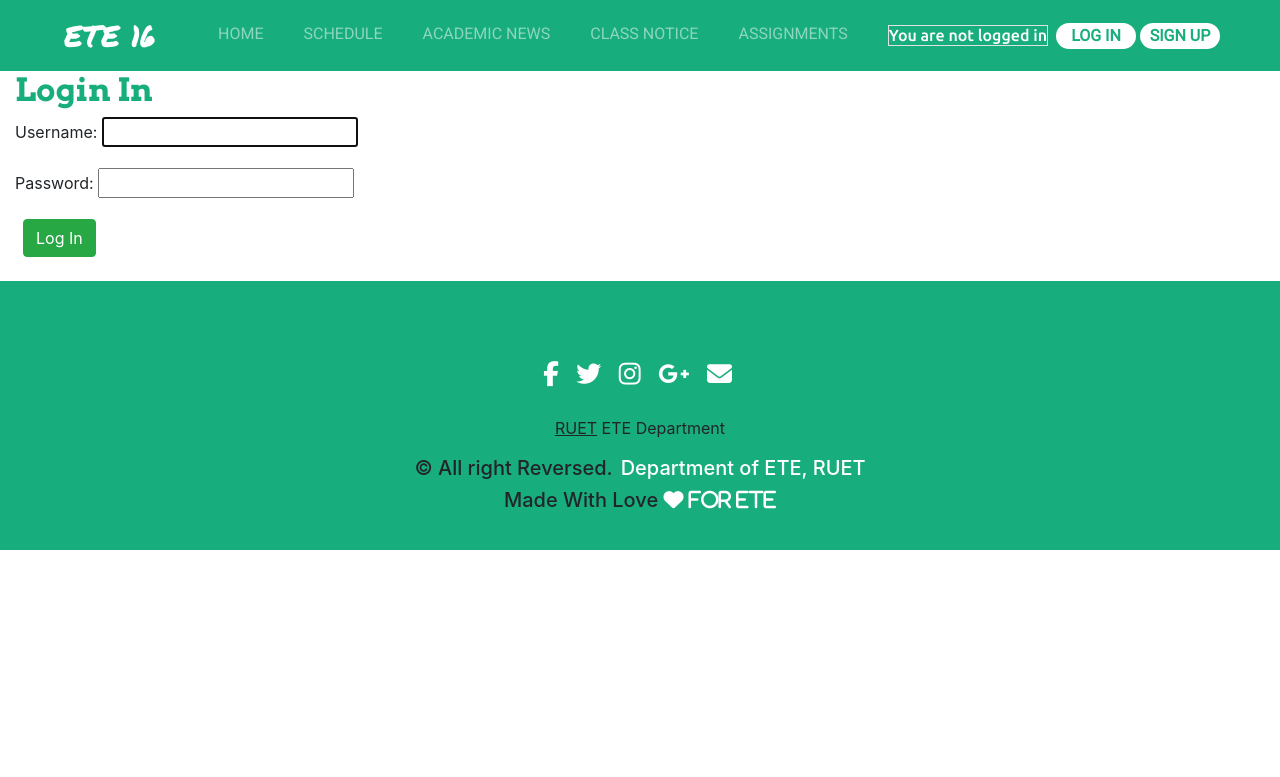
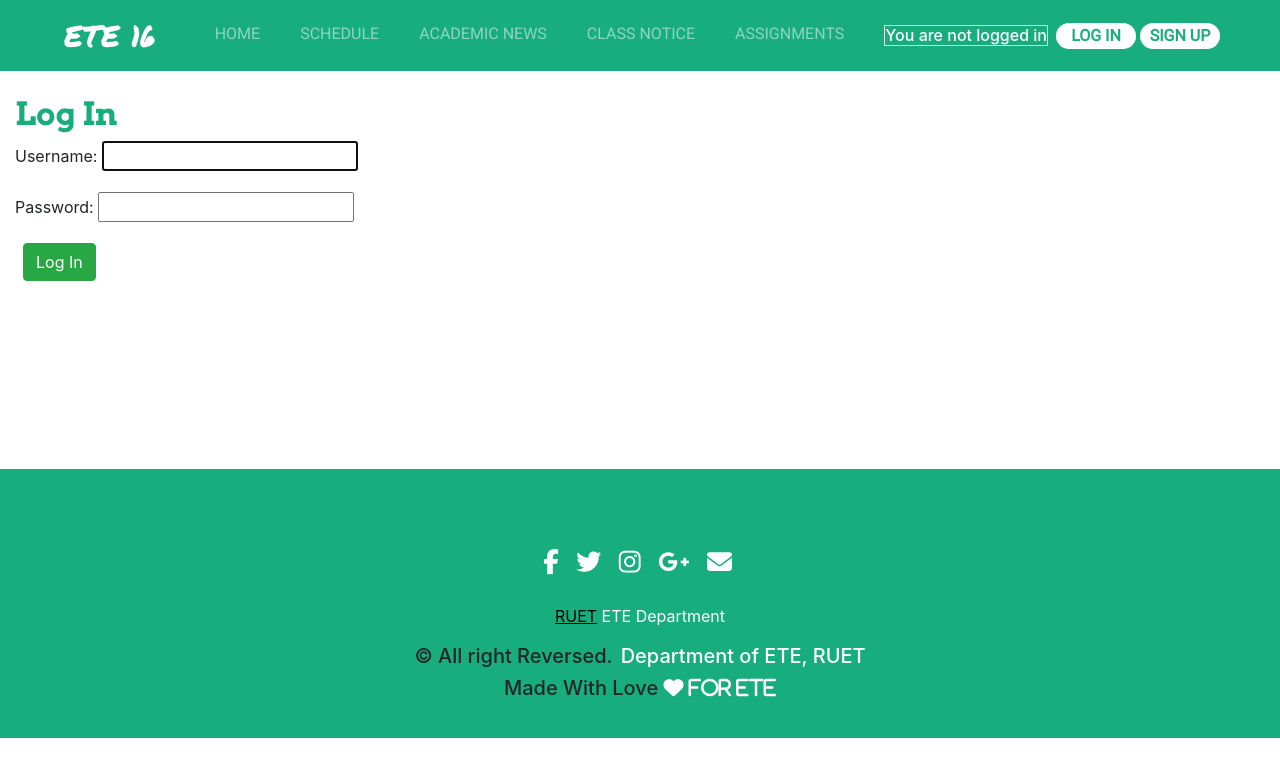
Before and after one commit to Tanmoy-Sarkar/Varsity-Management-System, a Django app: page /login/ in a window 1280 px wide. Shown: the top 777 px of the page. Run offline with Django 3.2, Linux system fonts and the light colour scheme; some libraries are stand-ins or nearby versions.

Commit message:
deploying in heroku

```diff
--- a/Assignments/models.py
+++ b/Assignments/models.py
@@ -5,7 +5,7 @@ from django.conf import settings
 
 # Create your models here.
 class Assignments(models.Model):
-	subject = models.CharField(max_length=20)
+	subject = models.CharField(max_length=40)
 	topics = models.CharField(max_length=200)
 	teacher = models.CharField(max_length=40)
 	due_date = models.DateField(auto_now_add = False)
--- a/static/css/base.css
+++ b/static/css/base.css
@@ -3,6 +3,9 @@
 @import url('https://maxcdn.bootstrapcdn.com/font-awesome/4.7.0/css/font-awesome.min.css');
 section {
     padding: 30px 0;
+}
+body {
+  min-height: 100%;
 }
 
 h2 {
@@ -10,6 +13,7 @@ h2 {
     color : #18AD7C;
 }
 
+/* Navbar Section */
 .custom-navbar {
     min-height: 70px;
     background: #18AD7C;
@@ -20,12 +24,57 @@ h2 {
     font-size: 30px !important;
     padding-bottom: auto !important;
 }
-.navbar-nav {
-    font-family: 'Permanent Marker', cursive;
-    font-family: 'PT Serif', serif;
-    font-family: 'Ubuntu', sans-serif;
+.navbar-nav a.nav-link{
+    font-family: 'Roboto', sans-serif;
+  text-transform: uppercase;
+    padding: 0px !important;
 
 }
+ul.navbar-nav li.nav-item{
+  margin: 0 20px;
+}
+.signup{
+  color:#18AD7C !important;
+  background: white !important;
+  border-radius: 80px !important ;
+  width: 80px ;
+  font-weight: bolder !important;
+
+}
+ul.navbar-nav .nav-item:after {
+    content: '';
+    display: block;
+    height: 3px;
+    width: 0;
+    transition: width .5s ease, background-color .5s ease;
+}
+.navbar-nav .nav-item:not(.signedcustom):hover:after  {
+    width: 100%;
+    background:white;
+    border-radius: 100px;
+}
+.signedcustom {
+    display: block;
+}
+@media all and (min-width: 992px) {
+    .navbar .nav-item .dropdown-menu{  display:block; opacity: 0;  visibility: hidden; transition:.3s; margin-top:0;  }
+    .navbar .nav-item:hover .nav-link{ color: #fff;  }
+    .navbar .dropdown-menu.fade-down{ top:80%; transform: rotateX(-75deg); transform-origin: 0% 0%; }
+    .navbar .dropdown-menu.fade-up{ top:180%;  }
+    .navbar .nav-item:hover .dropdown-menu{ transition: .3s; opacity:1; visibility:visible; top:100%; transform: rotateX(0deg); }
+}
+  .navbar-nav .nav-item > a.active {
+    width: 140px;
+    background: white;
+    border-radius: 100px ;
+    color:  #18AD7C !important;
+    text-align: center;
+    font-weight: bolder;
+    display: block;
+}
+
+
+/* Table Section */
 .table {
     background-color: white;
     color: #18AD7C;
@@ -70,6 +119,9 @@ table thead tr {
 tr{
     color: #18AD7C;
 }
+
+
+/* Card Section */
 .card{
     width: 20rem;
     height: 15rem;
@@ -112,7 +164,6 @@ tr{
     background: #79e8cc;
     color : #09b388;
 
-
 }
 .card .card-body {
     color: #18AD7C !important;
@@ -147,12 +198,16 @@ tr{
 section .section-title {
     text-align: center;
     color: #007b5e;
-    margin-bottom: 50px;
+    margin-bottom: 0px;
     text-transform: uppercase;
 }
+
+
+/* footer section */
 #footer {
     background: #18AD7C  !important;
 }
+
 #footer h5{
 	padding-left: 10px;
     border-left: 3px solid #eeeeee;
@@ -213,57 +268,19 @@ section .section-title {
     margin-bottom: 10px;
 }
 }
+.ETE {
+  color: white;
+}
+.ETE .uni {
+  color: black;
+}
+
 .fa_custom {
     color: white;
 }
-.navbar-nav a.nav-link{
-    font-family: 'Roboto', sans-serif;
-  text-transform: uppercase;
-    padding: 0px !important;
 
-}
-ul.navbar-nav li.nav-item{
-  margin: 0 20px;
-}
-.signup{
-  color:#18AD7C !important;
-  background: white !important;
-  border-radius: 80px !important ;
-  width: 80px ;
-  font-weight: bolder !important;
 
-}
-ul.navbar-nav .nav-item:after {
-    content: '';
-    display: block;
-    height: 3px;
-    width: 0;
-    transition: width .5s ease, background-color .5s ease;
-}
-.navbar-nav .nav-item:not(.signedcustom):hover:after  {
-    width: 100%;
-    background:white;
-    border-radius: 100px;
-}
-.signedcustom {
-    display: block;
-}
-@media all and (min-width: 992px) {
-    .navbar .nav-item .dropdown-menu{  display:block; opacity: 0;  visibility: hidden; transition:.3s; margin-top:0;  }
-    .navbar .nav-item:hover .nav-link{ color: #fff;  }
-    .navbar .dropdown-menu.fade-down{ top:80%; transform: rotateX(-75deg); transform-origin: 0% 0%; }
-    .navbar .dropdown-menu.fade-up{ top:180%;  }
-    .navbar .nav-item:hover .dropdown-menu{ transition: .3s; opacity:1; visibility:visible; top:100%; transform: rotateX(0deg); }
-}
-  .navbar-nav .nav-item > a.active {
-    width: 140px;
-    background: white;
-    border-radius: 100px ;
-    color:  #18AD7C !important;
-    text-align: center;
-    font-weight: bolder;
-    display: block;
-}
+/* other sections */
 #studentmenu {
     width: 120px;
     background: white;
@@ -282,3 +299,6 @@ ul.navbar-nav .nav-item:after {
 
     margin-top: 22px;
 }
+.login {
+  min-height: 350px;
+}
--- a/templates/base.html
+++ b/templates/base.html
@@ -1,23 +1,33 @@
 {% load static %}
 <!DOCTYPE html>
 <html>
+
 <head>
 	<title>Varsity Management</title>
 	<meta charset="utf=8">
 	<link rel="stylesheet" type="text/css" href="{% static "css/base.css" %}">
+	<!-- Bootstrap -->
 	<link rel="stylesheet" href="https://stackpath.bootstrapcdn.com/bootstrap/4.5.0/css/bootstrap.min.css" integrity="sha384-9aIt2nRpC12Uk9gS9baDl411NQApFmC26EwAOH8WgZl5MYYxFfc+NcPb1dKGj7Sk" crossorigin="anonymous">
 	<link href="https://fonts.googleapis.com/css2?family=PT+Serif:ital,wght@0,400;0,700;1,700&family=Permanent+Marker&family=Ubuntu:wght@500&display=swap" rel="stylesheet">
+	<!--Google Fonts -->
 	<link href="https://fonts.googleapis.com/css2?family=Lato&family=Open+Sans:wght@600&family=Roboto&display=swap" rel="stylesheet">
 	<link href="https://fonts.googleapis.com/css2?family=Permanent+Marker&display=swap" rel="stylesheet">
 	<link href="https://fonts.googleapis.com/css2?family=Arvo:wght@700&display=swap" rel="stylesheet">
 	<meta name="viewport" content="width=device-width, initial-scale=1, shrink-to-fit=no">
-
-
+	<!--Font Awesome -->
 	<script src="https://kit.fontawesome.com/f59fb37702.js" crossorigin="anonymous"></script>
 </head>
+
 <body>
+
+	         <!--Navbar Section -->
+
 	<nav class="navbar navbar-expand-lg navbar-dark active  custom-navbar">
+
+			<!--Navbar Brand -->
+
 		<a class="navbar-brand ml-lg-5" href="{% url 'home' %}">ETE 16</a>
+
 		<button class="navbar-toggler" type="button" data-toggle="collapse" data-target="#navbarNav" aria-controls="navbarNav" aria-expanded="false" aria-label="Toggle navigation">
 		<span class="navbar-toggler-icon"></span>
 		</button>
@@ -40,6 +50,9 @@
 		  	<a class="nav-link {% if url_name == 'assignment_list' %} active{% endif %} " href="{% url 'assignment_list' %}">Assignments</a>
 		  </li>
 		  {% endwith %}
+
+		  <!--Checking if the user is logined -->
+
 	{% if user.is_authenticated %}
 			<li class="nav-item">
 				<a href="#" class="nav-link dropdown-toggle" id="studentmenu" data-toggle="dropdown" aria-haspopup="true" aria-expanded="false">{{ user.username }}</a>
@@ -72,7 +85,8 @@
 
 
 <!-- Footer -->
-	<section id="footer" class="mt-4">
+
+	<section id="footer" class="mt-4 ">
 		<div class="container-fluid">
 			<div class="row">
 				<div class="col-xs-12 col-sm-12 col-md-12 mt-2 mt-sm-5">
@@ -88,8 +102,8 @@
 			</div>
 			<div class="row">
 				<div class="col-xs-12 col-sm-12 col-md-12 mt-2 mt-sm-2 text-center">
-					<p><u>RUET</u> ETE Department</p>
-					<p class="h5">© All right Reversed.<a class="text-green ml-2" target="_blank">Department of ETE, RUET</a></p>
+					<p class="ETE"><u class="uni">RUET</u> ETE Department</p>
+					<p class="h5">© All right Reversed.<a class="text-greeen ml-2" target="_blank">Department of ETE, RUET</a></p>
 					<p class="h5">Made With Love <i class="fa fa-heart fa_custom"> For ETE</i></p>
 
 				</div>
@@ -97,7 +111,6 @@
 			</div>
 		</div>
 	</section>
-	<!-- ./Footer -->
 
 <script src="https://code.jquery.com/jquery-3.5.1.slim.min.js" integrity="sha384-DfXdz2htPH0lsSSs5nCTpuj/zy4C+OGpamoFVy38MVBnE+IbbVYUew+OrCXaRkfj" crossorigin="anonymous"></script>
 <script src="https://cdn.jsdelivr.net/npm/popper.js@1.16.0/dist/umd/popper.min.js" integrity="sha384-Q6E9RHvbIyZFJoft+2mJbHaEWldlvI9IOYy5n3zV9zzTtmI3UksdQRVvoxMfooAo" crossorigin="anonymous"></script>
--- a/templates/home.html
+++ b/templates/home.html
@@ -3,6 +3,9 @@
 {% block content %}
 	<div class="container-fluid mb-6 mt-2 ">
 	<h4 class="text-center mb-3 custom-header">Today is {{ day }} day</h2>
+
+		<!--Table Section -->
+
  	<table class="table table-bordered table-responsive-sm">
 		<thead>
 		<tr>
--- a/templates/registration/login.html
+++ b/templates/registration/login.html
@@ -1,10 +1,14 @@
 {% extends 'base.html' %}
 {% block title %}Login{% endblock title %}
 {% block content %}
-<h2>Login In</h2>
-<form method="post">
+<div class="login">
+
+<h2 class="mt-4 mb-2">Log In</h2>
+<form method="post" class="form-group">
 	{% csrf_token %}
 	{{ form.as_p }}
 	<button type="submit" class="btn btn-success ml-2">Log In</button>
 </form>
+</div>
+
 {% endblock content %}
--- a/templates/schedule.html
+++ b/templates/schedule.html
@@ -2,6 +2,8 @@
 
 {% block content %}
     <h2 class="text-center mt-4 mb-4">Today is {{ day }} day</h2>
+
+     <!--Current Day Table -->
 
  	<table class="table table-bordered table-responsive-sm">
 		<thead>
@@ -43,6 +45,9 @@
 		</tr>
 		</tbody>
 	</table>
+
+	<!--Table for other days -->
+
 	{% for routine in remaining_routine %}
 	<h2 class="text-center mt-4 mb-4">{{ routine.day }} Day</h2>
 	<table class="table table-bordered table-responsive-sm">
@@ -85,5 +90,6 @@
 		</tr>
 		</tbody>
 	</table>
+
 	{% endfor %}
 {% endblock content %}
--- a/templates/signup.html
+++ b/templates/signup.html
@@ -3,7 +3,8 @@
 {% block title %}Sign Up{% endblock title %}
 
 {% block content %}
-<h2>Sign Up</h2>
+
+<h2 class="mt-3 mb-3">Sign Up</h2>
 <form method="post">
 	{% csrf_token %}
 	{{ form|crispy }}
--- a/users/models.py
+++ b/users/models.py
@@ -5,6 +5,6 @@ from django.core.validators import MaxValueValidator, MinValueValidator
 
 # Create your models here.
 class CustomUser(AbstractUser):
-	roll = models.IntegerField(validators=[MinValueValidator(1604001),MaxValueValidator(1604060)],null=True,blank=False)
+	roll = models.IntegerField(validators=[MinValueValidator(1604001),MaxValueValidator(1604060)],null=True,blank=False,unique=True)
 	email = models.EmailField(null=False,blank=False)
 	REQUIRED_FIELDS = ['roll','email']
--- a/varsity_management/settings.py
+++ b/varsity_management/settings.py
@@ -25,7 +25,7 @@ SECRET_KEY = '+&rg0w_i#=5b^e297wtup86si12jz6h6+t5+gw3sj%v6m)jnu9'
 # SECURITY WARNING: don't run with debug turned on in production!
 DEBUG = True
 
-ALLOWED_HOSTS = []
+ALLOWED_HOSTS = ['*']
 
 
 # Application definition
```
Also changed, not shown: pages/views.py (+7 -0 lines), db.sqlite3, users/migrations/0004_auto_20200619_1937.py (added), 3 other files.
